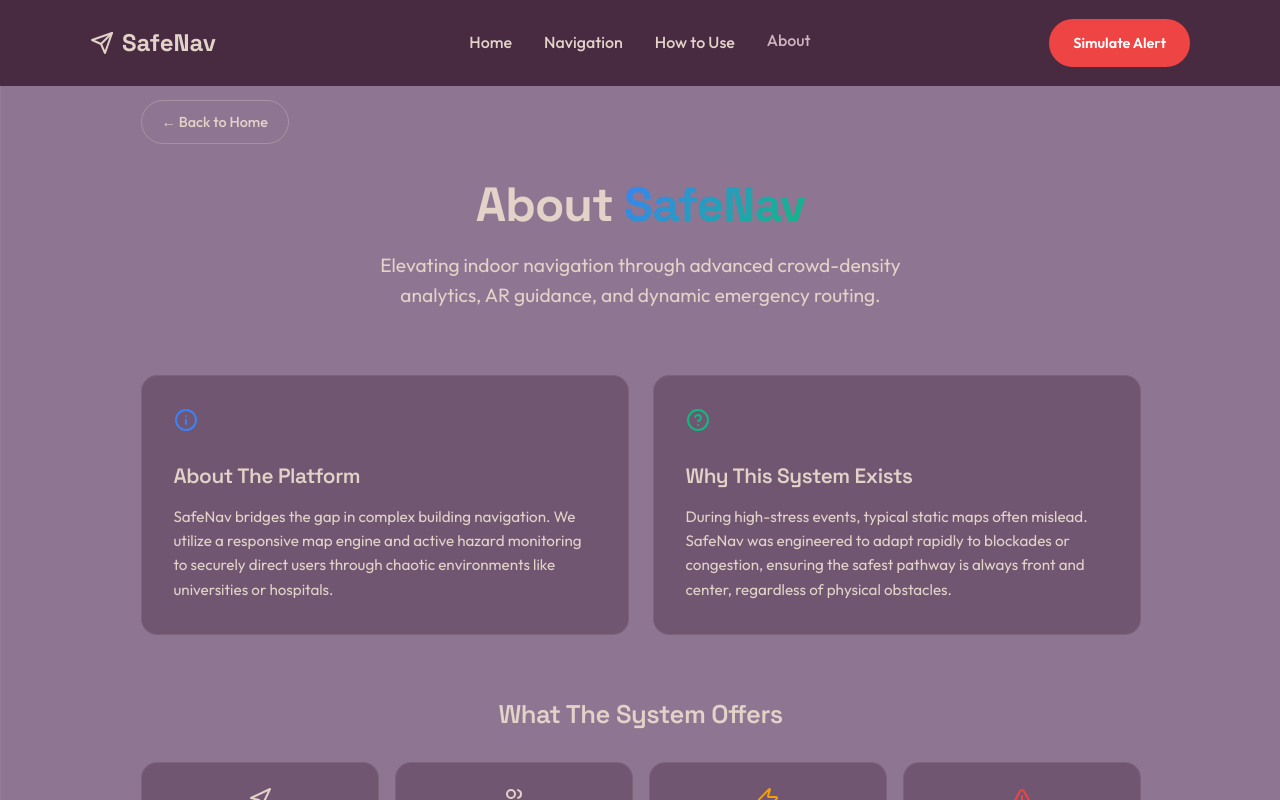
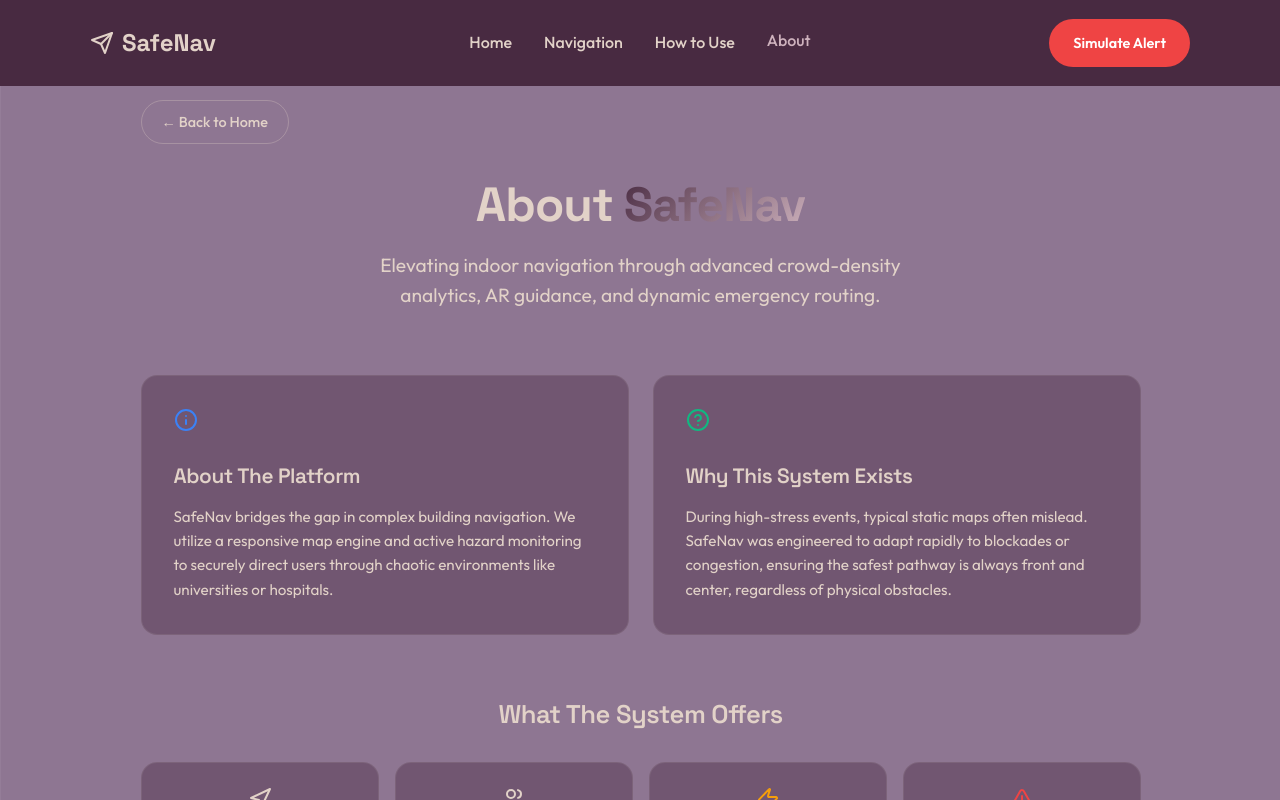
Before and after one commit to ArjuSuresh/SafeNav, a React (Create React App) app in the folder indoor-ar-navigation/: page / in a window 1280 px wide. Both pictures are taken after a click on the element "About". Built offline with nearby package versions, Linux system fonts and the light colour scheme; no server answers.

Commit message:
Update SafeNav text styling to use a dark-to-light purple gradient

```diff
--- a/indoor-ar-navigation/src/pages/AboutPage.css
+++ b/indoor-ar-navigation/src/pages/AboutPage.css
@@ -24,3 +24,10 @@
 .delay-2 { transition-delay: 0.2s; }
 .delay-3 { transition-delay: 0.3s; }
 .delay-4 { transition-delay: 0.4s; }
+
+.about-purple-gradient-text {
+  background: linear-gradient(135deg, #482A41 0%, #CEB2BD 100%);
+  -webkit-background-clip: text;
+  -webkit-text-fill-color: transparent;
+  background-clip: text;
+}
--- a/indoor-ar-navigation/src/pages/AboutPage.js
+++ b/indoor-ar-navigation/src/pages/AboutPage.js
@@ -54,7 +54,7 @@ function AboutPage({ onBack }) {
 
         <div className="reveal-on-scroll" style={{ textAlign: 'center', marginBottom: '4rem' }}>
           <h1 style={{ fontSize: '3rem', fontWeight: 'bold', marginBottom: '1rem' }}>
-            About <span className="text-gradient">SafeNav</span>
+            About <span className="about-purple-gradient-text">SafeNav</span>
           </h1>
           <p style={{ fontSize: '1.2rem', color: 'var(--text-muted)', maxWidth: '600px', margin: '0 auto', lineHeight: '1.6' }}>
             Elevating indoor navigation through advanced crowd-density analytics, AR guidance, and dynamic emergency routing.
```
